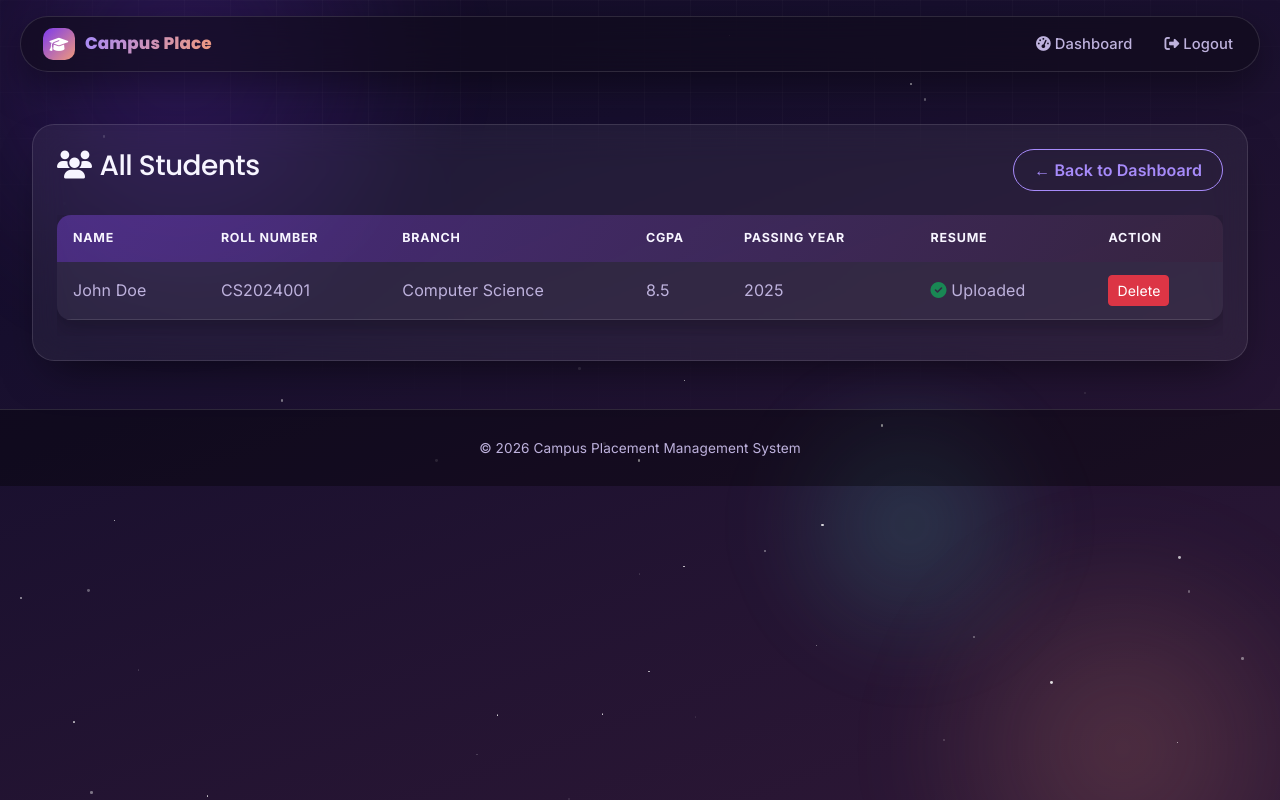
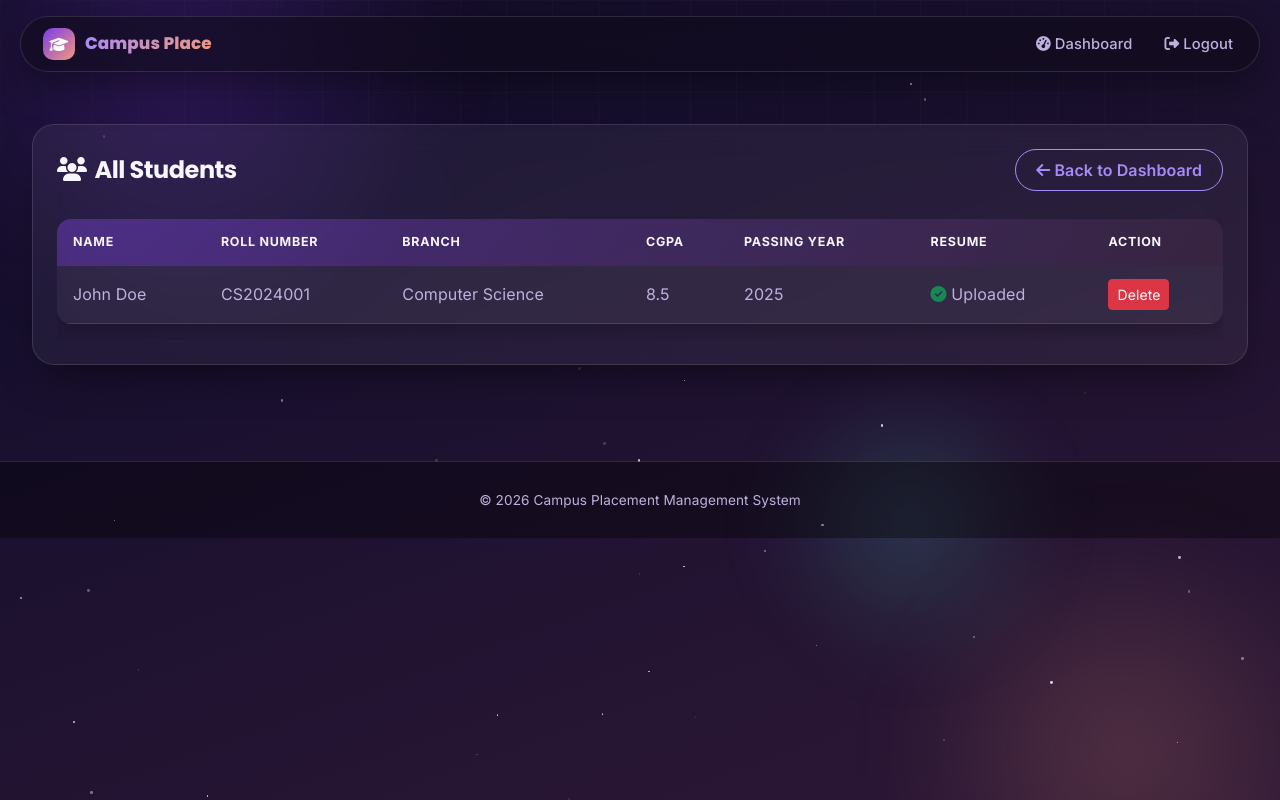
Before and after one commit to Nitish204/placement_managment_system, a Flask app: page /admin/students in a window 1280 px wide. Run offline with Flask 3, Linux system fonts and the light colour scheme; a user stored in the database is signed in; data comes from the database, SQL or seed files in the repository.

Commit message:
Refactor admin_students.html layout and styles

```diff
--- a/templates/admin_students.html
+++ b/templates/admin_students.html
@@ -1,10 +1,10 @@
 {% extends "base.html" %}
 {% block content %}
-<div class="container mt-4">
+<div class="container" style="padding-top: 1.5rem; padding-bottom: 3rem;">
     <div class="glass-card p-4">
-        <div class="d-flex justify-content-between align-items-center mb-4">
+        <div class="page-header">
             <h3><i class="fas fa-users me-2"></i>All Students</h3>
-            <a href="{{ url_for('admin_dashboard') }}" class="btn btn-outline-gradient">← Back to Dashboard</a>
+            <a href="{{ url_for('admin_dashboard') }}" class="btn btn-outline-gradient"><i class="fas fa-arrow-left"></i> Back to Dashboard</a>
         </div>
         <div class="table-responsive">
             <table class="table custom-table">
```
